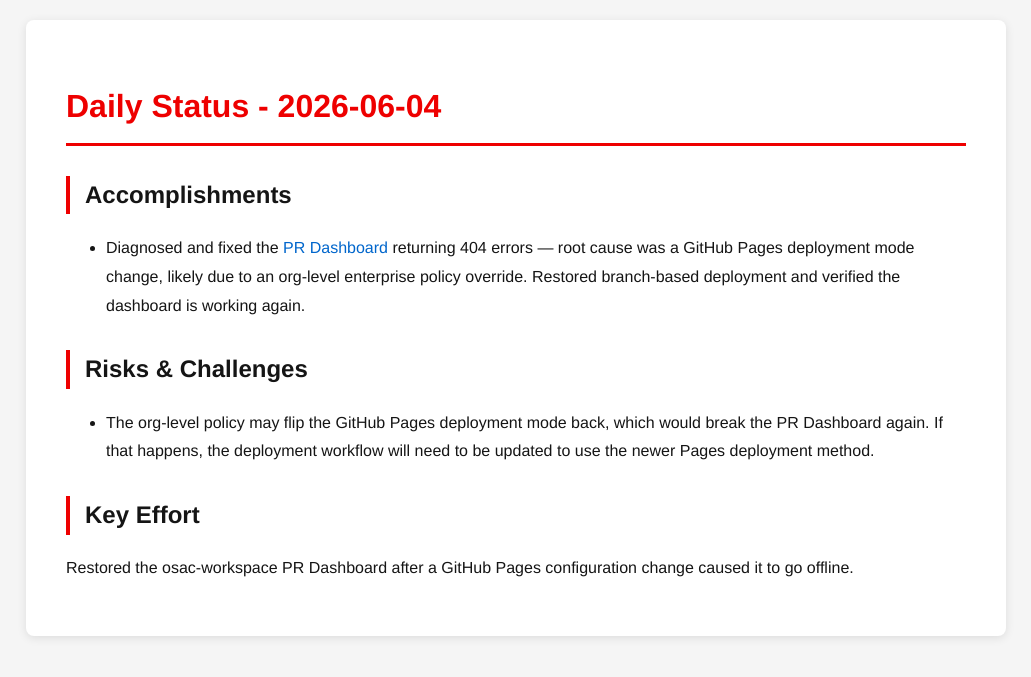
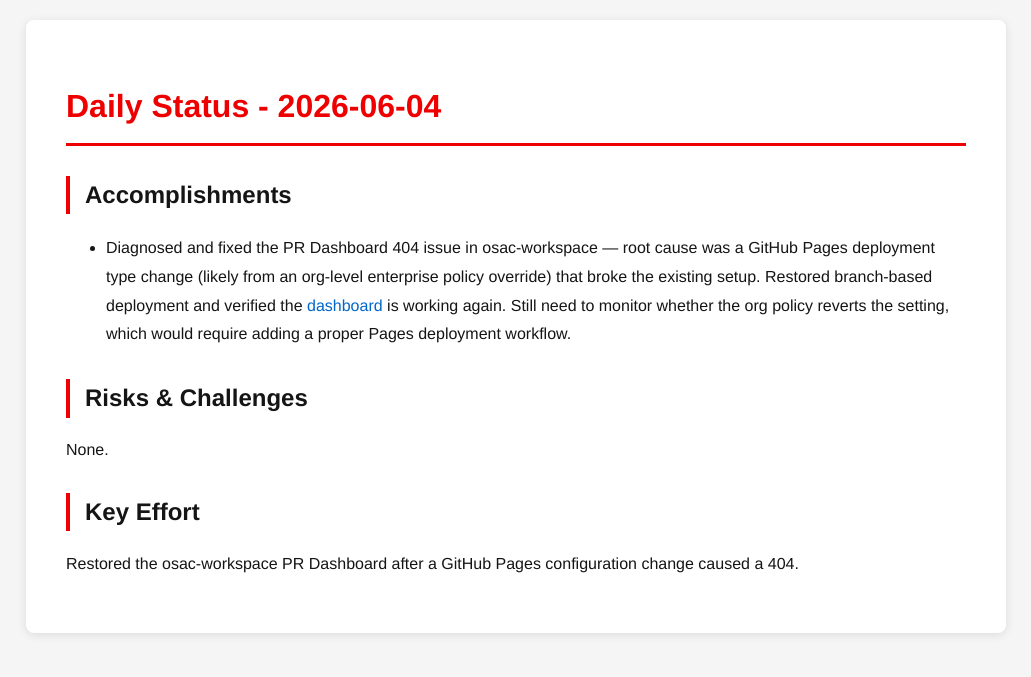
Before and after one commit to tzvatot/daily-status, a Jekyll site: the page built from 2026-06-04.md, in a window 1280 px wide. Shown: the top 677 px of the page, without its empty margins (124-1155 px from the left). Built offline with Jekyll 4.4.1, drawn with Linux system fonts in a browser that asks for light colours.

Commit message:
Daily status update - 2026-06-04

```diff
--- a/2026-06-04.md
+++ b/2026-06-04.md
@@ -7,10 +7,10 @@ date: 2026-06-04
 # Daily Status - 2026-06-04
 
 ## Accomplishments
-- Diagnosed and fixed the [PR Dashboard](https://osac-project.github.io/osac-workspace/pr-dashboard/) returning 404 errors — root cause was a GitHub Pages deployment mode change, likely due to an org-level enterprise policy override. Restored branch-based deployment and verified the dashboard is working again.
+- Diagnosed and fixed the PR Dashboard 404 issue in osac-workspace — root cause was a GitHub Pages deployment type change (likely from an org-level enterprise policy override) that broke the existing setup. Restored branch-based deployment and verified the [dashboard](https://osac-project.github.io/osac-workspace/pr-dashboard/) is working again. Still need to monitor whether the org policy reverts the setting, which would require adding a proper Pages deployment workflow.
 
 ## Risks & Challenges
-- The org-level policy may flip the GitHub Pages deployment mode back, which would break the PR Dashboard again. If that happens, the deployment workflow will need to be updated to use the newer Pages deployment method.
+None.
 
 ## Key Effort
-Restored the osac-workspace PR Dashboard after a GitHub Pages configuration change caused it to go offline.
+Restored the osac-workspace PR Dashboard after a GitHub Pages configuration change caused a 404.
```
